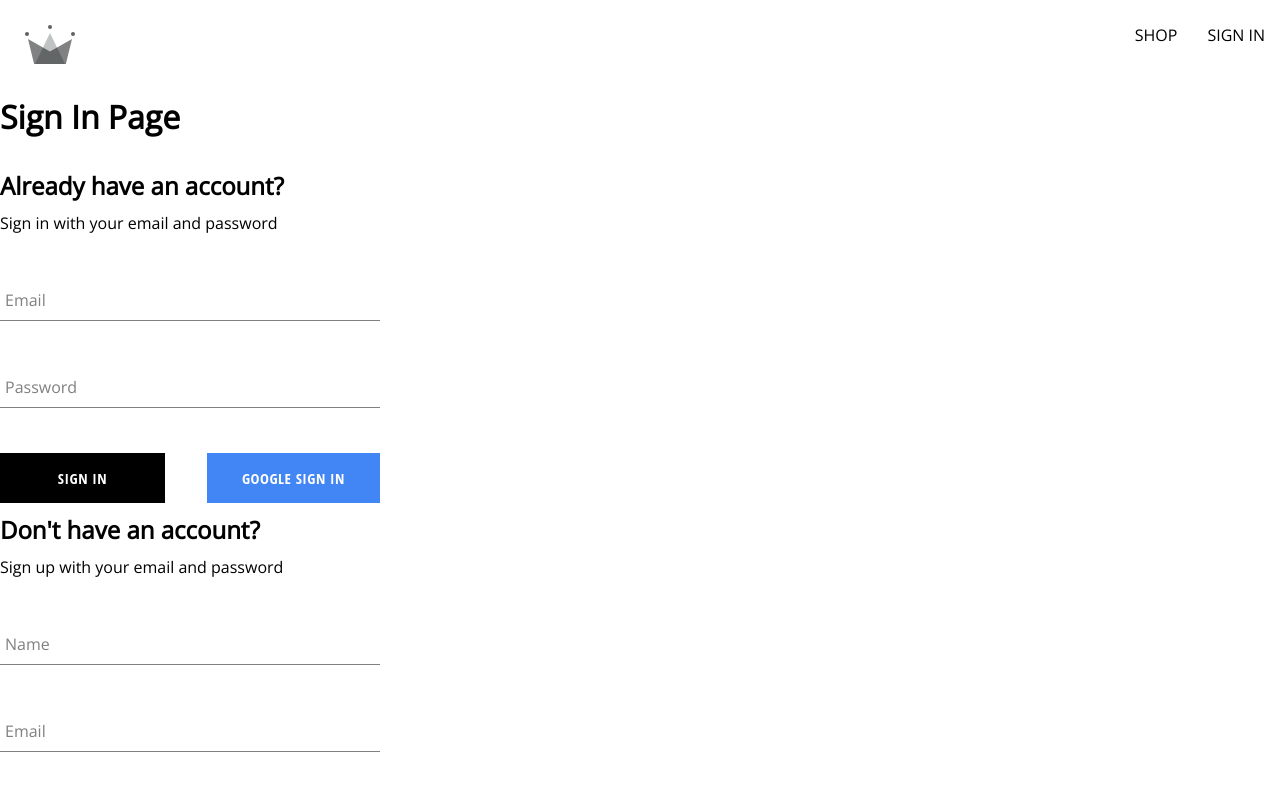
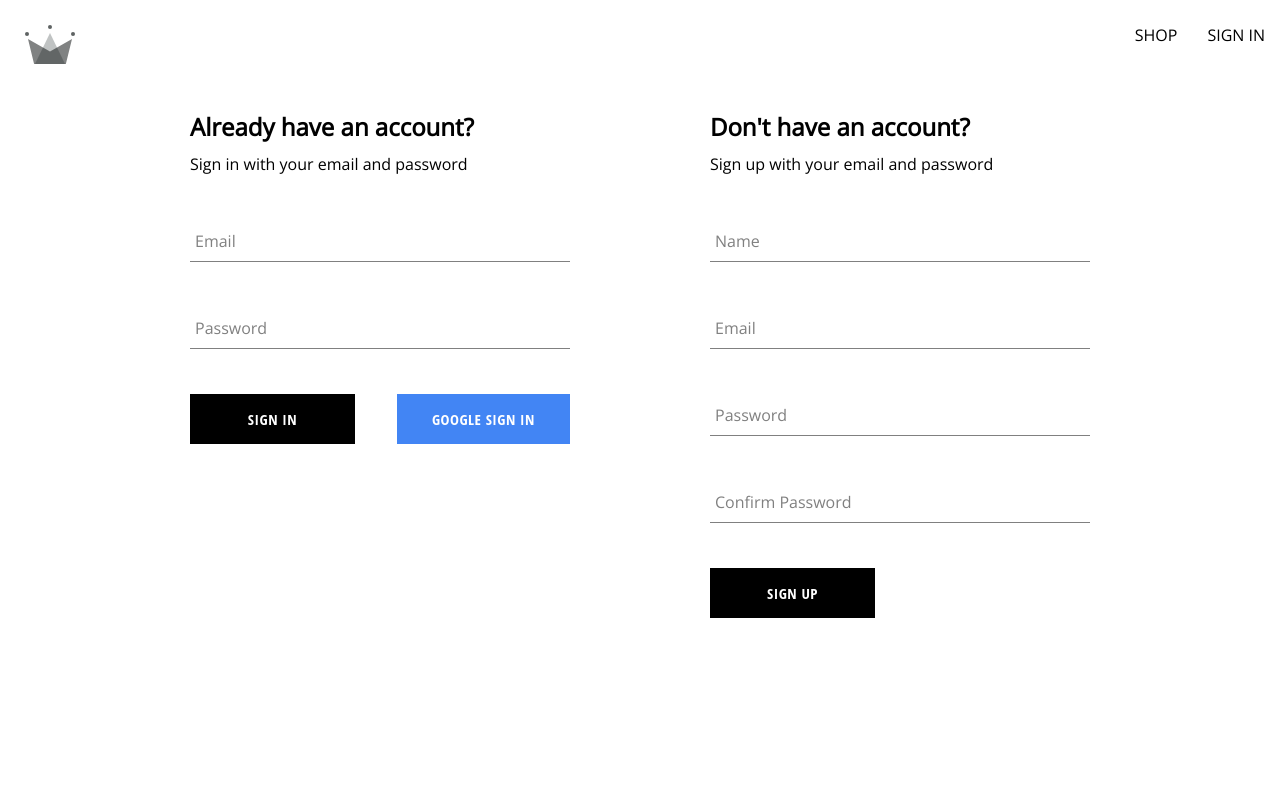
Before and after one commit to EdwinGrigonis/crown-clothing, a React (Create React App) app: page /auth in a window 1280 px wide. Shown: the top 800 px of the page. Built offline with nearby package versions, Linux system fonts and the light colour scheme.

Commit message:
refined styles for auth page

```diff
--- a/src/components/sign-in-form/sign-in.component.jsx
+++ b/src/components/sign-in-form/sign-in.component.jsx
@@ -34,7 +34,16 @@
         const response = await signInAuthUserWithEmailAndPassword(email, password);
         resetFormFields();
     } catch(error) {
-
+        switch(error.code) {
+            case "auth/wrong-password":
+                alert("incorrect password");
+                break
+                case "auth/user-not-found":
+                    alert("no user with such email");
+                    break
+                default:
+                    console.log(error);
+        }
     }
   }
 
@@ -67,7 +76,7 @@
             />
             <div className='buttons-container'>
                 <Button type='submit'>Sign In</Button>
-                <Button buttonType="google" onClick={signInWithGoogle}>Google Sign In</Button>
+                <Button type="button" buttonType="google" onClick={signInWithGoogle}>Google Sign In</Button>
             </div>
         </form>
     </div>
--- a/src/routes/authentication/authentication.component.jsx
+++ b/src/routes/authentication/authentication.component.jsx
@@ -1,17 +1,11 @@
-import {
-    auth,
-    signInWithGooglePopup,
-    createUserDocumentFromAuth
- } from "../../utils/firebase/firebase.utils"
-
 import SignUpForm from "../../components/sign-up-form/sign-up-form.component";
 import SignInForm from "../../components/sign-in-form/sign-in.component";
+import './authentication.styles.scss'
 
 const Authentication = () => {
 
     return (
-        <div>
-            <h1>Sign In Page</h1>
+        <div className="authentication-container">
             <SignInForm />
             <SignUpForm />
         </div>
--- /dev/null
+++ b/src/routes/authentication/authentication.styles.scss
@@ -0,0 +1,6 @@
+.authentication-container {
+    display: flex;
+    width: 900px;
+    justify-content: space-between;
+    margin: 30px auto;
+}
```
